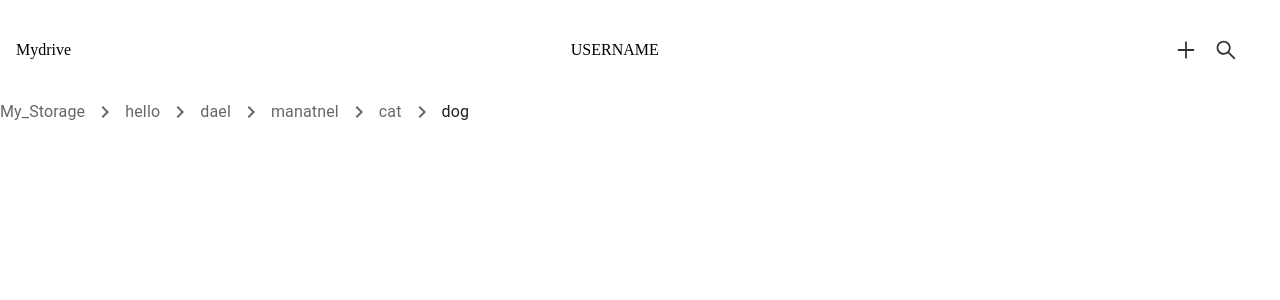
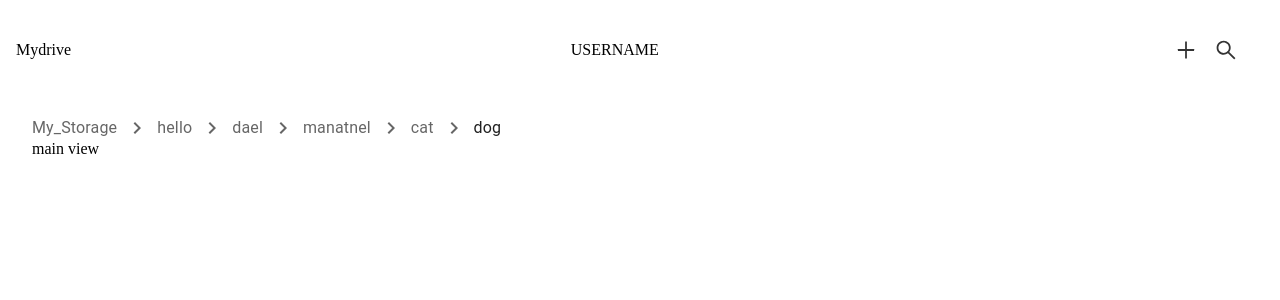
Before and after one commit to matanelvatkin/drive-client, a React (Create React App) app: page / in a window 1280 px wide. Shown: the top 300 px of the page. Built offline with nearby package versions, Linux system fonts and the light colour scheme; the HTML template or start-up script is replaced by a standard one.

Commit message:
finish dael

```diff
--- a/src/components/CurrentLocalPath/index.jsx
+++ b/src/components/CurrentLocalPath/index.jsx
@@ -1,4 +1,4 @@
-import { Breadcrumbs, Link, Typography } from '@mui/material'
+import { Breadcrumbs, Link, Typography, TextField } from '@mui/material'
 import NavigateNextIcon from '@mui/icons-material/NavigateNext';
 import { setPath } from '../../features/document/documentSlice';
 import { useSelector, useDispatch } from 'react-redux'
@@ -8,20 +8,21 @@ const CurrentLocalPath = () => {
     const path = useSelector((state) => state.document.path)
     const dispatsh = useDispatch();
 
-    const HandelClick = (index) => {
+    const HandelClick = (e, index) => {
+        e.preventDefault();
         dispatsh(setPath(index));
     }
 
-    return (
+    return (<>
             <Breadcrumbs aria-label="breadcrumb" separator={<NavigateNextIcon/>}>
-
                 {path.slice(0, path.length - 1).map((directory, i) =>
-                <Link key={directory} underline="hover" color="inherit" href="#" onClick={e => HandelClick(i)}>
+                    <Link key={directory} underline="hover" color="inherit" href="#" onClick={e => HandelClick(e, i)}>
                         {directory}
                     </Link>)
                 }
                 <Typography color="text.primary">{path[path.length - 1]}</Typography>
             </Breadcrumbs>
+        </>
     )
 }
 
--- a/src/components/Main/index.jsx
+++ b/src/components/Main/index.jsx
@@ -1,11 +1,16 @@
 import React from 'react'
 import { useDispatch, useSelector } from 'react-redux';
 import CurrentLocalPath from '../CurrentLocalPath';
+import styles from "./style.module.css"
 
 
 export default function Main() {
 
-  return (
+  return ( <div className={styles.main}>
     <CurrentLocalPath />
+    <main>
+      main view
+    </main>
+  </div>
   )
 }
--- a/src/components/Main/style.module.css
+++ b/src/components/Main/style.module.css
@@ -0,0 +1,4 @@
+.main {
+    height: calc(100% - 100px);
+    padding: 16px 32px 16px 32px;
+}
```
Lines whose indentation alone changed are shown as unchanged.
